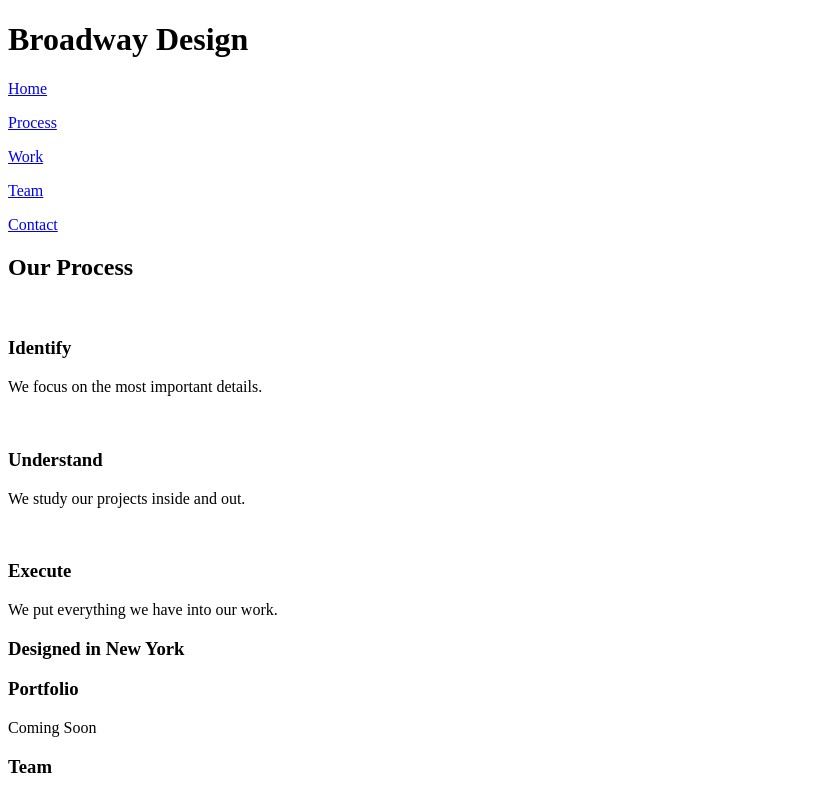
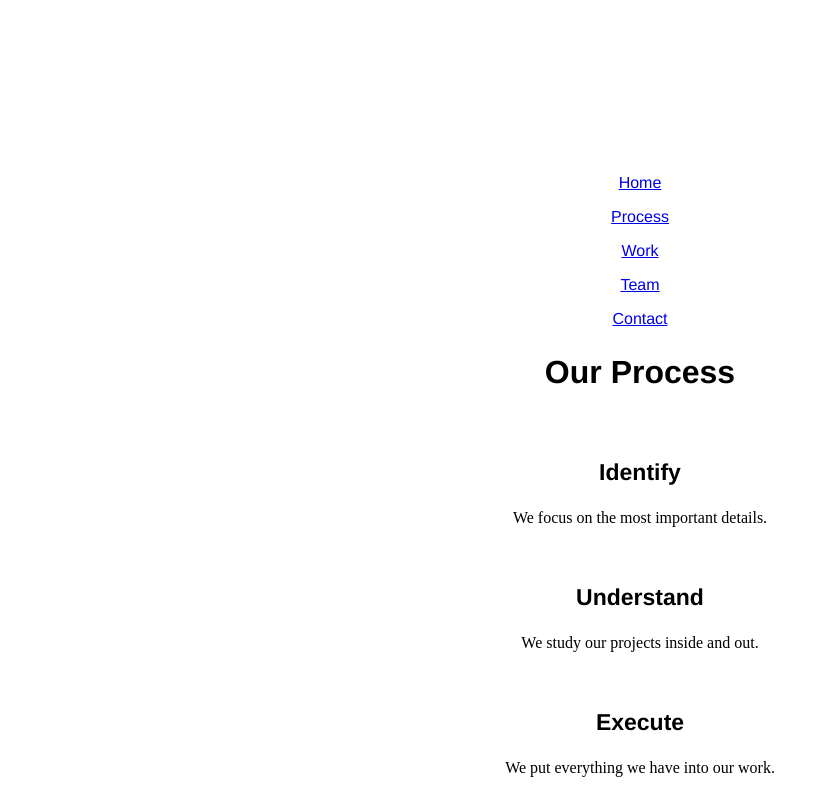
Before and after one commit to mnjune/broadway, a plain HTML site: page index.html in a window 1280 px wide. Shown: the top 794 px of the page, without its empty margins (0-829 px from the left). Drawn offline with Linux system fonts and the light colour scheme; files that its build step writes are made by us from their sources.

Commit message:
css rough draft

```diff
--- a/index.html
+++ b/index.html
@@ -6,14 +6,18 @@
   </head>
   <body>
     <h1>Broadway Design</h1>
-    <p><a href="#">Home</a></p>
-    <p><a href="#">Process</a></p>
-    <p><a href="#">Work</a></p>
-    <p><a href="#">Team</a></p>
-    <p><a href="#">Contact</a></p>
+    <div class=list1>
+      <p><a href="#">Home</a></p>
+      <p><a href="#">Process</a></p>
+      <p><a href="#">Work</a></p>
+      <p><a href="#">Team</a></p>
+      <p><a href="#">Contact</a></p>
+    </div>
+
 
 
     <h2>Our Process</h2>
+
     <img src="" alt="">
     <h3>Identify</h3>
       <p>We focus on the most important details.</p>
@@ -27,7 +31,7 @@
     <p>We put everything we have into our work.</p>
 
     <div class="cloudy_background">
-      <h3 id=designed>Designed in New York</h3>
+      <h3>Designed in New York</h3>
     </div>
 
     <h3>Portfolio</h3>
@@ -39,7 +43,7 @@
     <p>E-mail: test@example.com</p>
     <p>Twitter: @test</p>
 
-    <div class="footer_background">
+    <div class="footer">
       <p>&copy;Broadway2017<div class="navig"><a class=navig href="#">Home</a> <a href="#">About</a> <a href="#">Work</a> <a href="#">Team</a> <a href="#">Contact</a>
       </div></p>
     </div>
--- a/resources/style.css
+++ b/resources/style.css
@@ -0,0 +1,40 @@
+html {
+  text-align: center;
+}
+
+h1 {
+  font-family: Helvetica;
+  font-size: 70px;
+  font-weight: bold;
+  color: white;
+}
+
+.list1 {
+  font-family: Helvetica;
+  font-size: 18px
+  color: white;
+}
+
+h2 {
+  font-family: Helvetica;
+  font-size: 32px;
+  font-weight: bold;
+}
+
+h3 {
+  font-family: Helvetica;
+  font-size: 23px;
+  font-weigh: bold;
+}
+
+.cloudy_background {
+  font-family: Helvetica;
+  font-size: 23px;
+  font-weight: bold;
+  color: white;
+  background-image: image();
+}
+
+.footer {
+  background-color: dimgray;
+}
```
